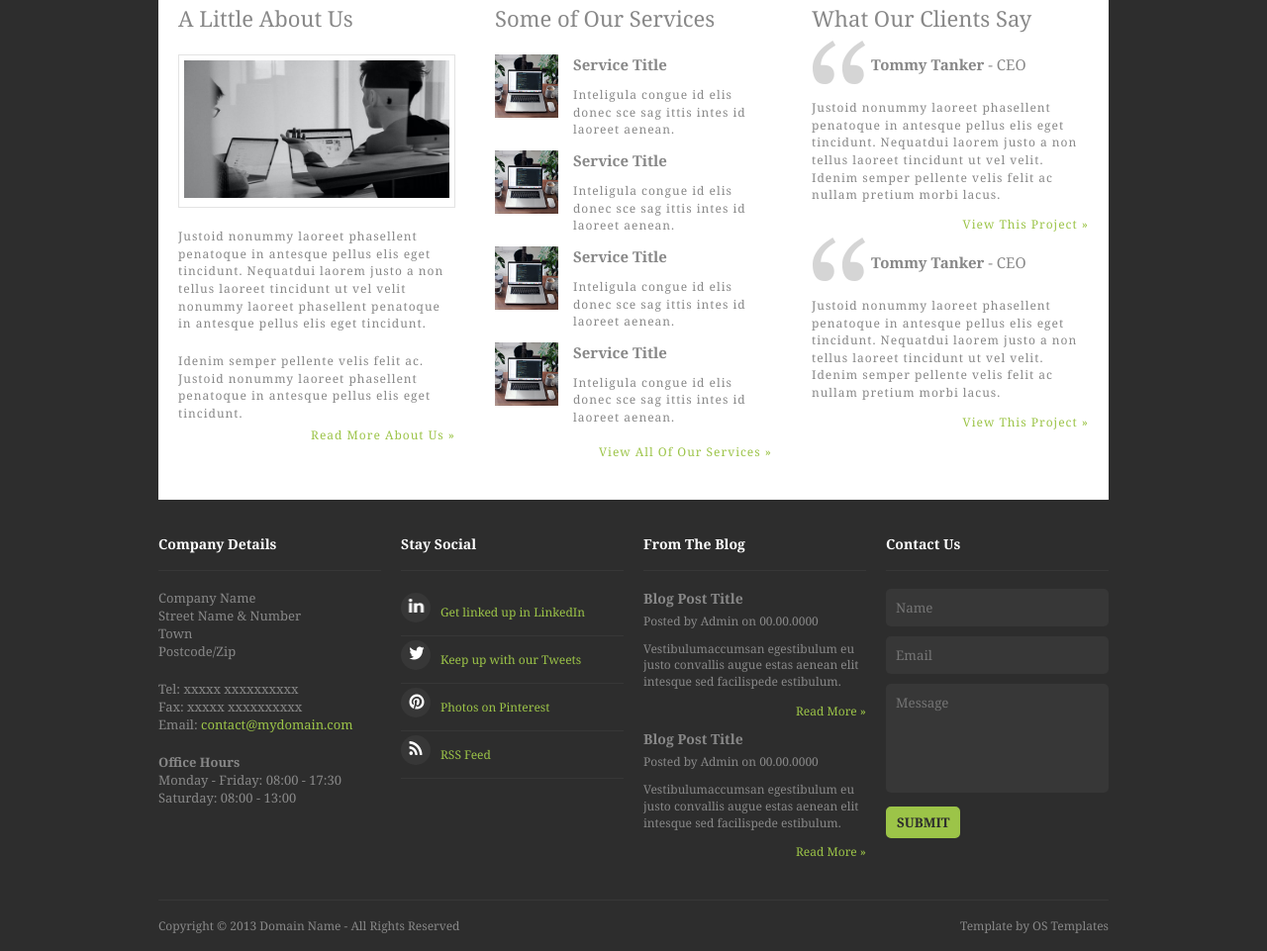
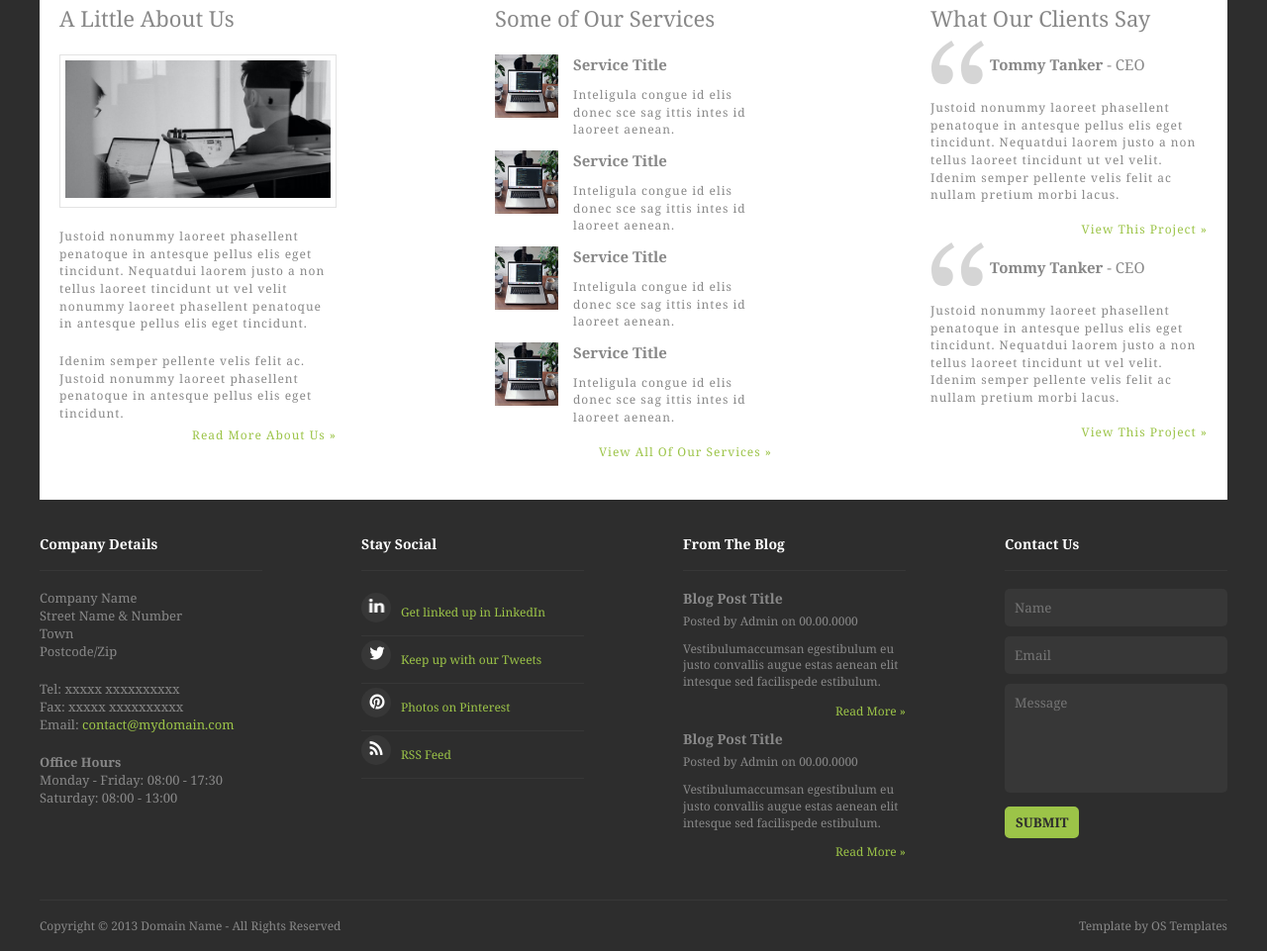
Before and after one commit to VladyslavPolushyn/altex-soft-task, a plain HTML site: page UI/index.html in a window 1280 px wide. Shown: the part 705-1666 px from the top of the page at 99% size. Drawn offline with Linux system fonts and the light colour scheme.

Commit message:
Some fixing according to design

```diff
--- a/UI/assets/sass/main.sass
+++ b/UI/assets/sass/main.sass
@@ -19,12 +19,10 @@ ul
 
 .wrapper
 	background-color: #fff
-	max-width: 960px
 	margin: 0 auto
 
 .container
 	box-sizing: border-box
-	max-width: 960px
 	margin: 0 auto
 
 .container:not(.footer__container)
@@ -111,6 +109,9 @@ ul
 			color: #fff
 			background-color: $accentColor
 
+		&:active
+			transform: scale(.97)
+
 	hr
 		margin: 0
 		flex-basis: 100%
@@ -128,7 +129,7 @@ ul
 		line-height: 1.4
 		font-style: italic
 		margin: 0
-		padding: 0 100px
+		padding: 0 200px
 		text-align: center
 
 .slider
@@ -223,6 +224,9 @@ ul
 				cursor: pointer
 				background-color: #fff
 
+			&:active
+				box-shadow: 0px 0px 5px 5px $darkColor
+
 		.next
 			transform: rotate(180deg)
 
@@ -243,11 +247,45 @@ ul
 				cursor: pointer
 				background-color: #fff
 
+			&:active
+				transform: scale(.9)
+
 			&_active
 				background-color: #fff
 
 .content
 	padding-bottom: 40px
+
+	a
+		margin-top: 5px
+		margin-left: auto
+		display: inline-block
+		text-align: right
+		letter-spacing: 1px
+		position: relative
+		transition: .2s
+
+		&:after
+			content: ''
+			position: absolute
+			bottom: -5px
+			left: 0
+			width: 100%
+			height: 2px
+			background-color: $accentColor
+			transform: scaleX(0)
+			transform-origin: bottom left
+			transition: .2s
+
+		&:hover
+
+			&:after
+				transform: scaleX(1)
+
+		&:active
+
+			&:after
+				transform: scaleX(.2)
 
 	hr
 		margin: 0
@@ -290,11 +328,8 @@ ul
 						letter-spacing: 1px
 						line-height: 1.47
 
-			a
-				margin-top: 5px
-				display: block
-				text-align: right
-				letter-spacing: 1px
+				&__link
+					text-align: right
 
 	.service
 		display: flex
@@ -316,6 +351,9 @@ ul
 			p
 				letter-spacing: 1px
 				line-height: 1.47
+
+	.services__link
+		text-align: right
 
 	.testimonials
 
@@ -345,8 +383,39 @@ ul
 				letter-spacing: 1px
 				line-height: 1.47
 
+		&__link
+			text-align: right
+
 .footer
 	padding-top: 35px
+
+	a
+		margin-left: auto
+		display: inline-block
+		position: relative
+		transition: .2s
+
+		&:after
+			content: ''
+			position: absolute
+			bottom: -5px
+			left: 0
+			width: 100%
+			height: 2px
+			background-color: $accentColor
+			transform: scaleX(0)
+			transform-origin: bottom left
+			transition: .2s
+
+		&:hover
+
+			&:after
+				transform: scaleX(1)
+
+		&:active
+
+			&:after
+				transform: scaleX(.2)
 
 	&__blocks
 		display: flex
@@ -439,16 +508,16 @@ ul
 				margin: 0
 				margin-bottom: 5px
 
-			a
-				display: block
-				text-align: right
-
 			p
 				line-height: 1.4
+
+		&__link
+			text-align: right
 
 	.contacts
 
 		input, textarea
+			color: $textColor
 			font-family: Georgia, serif
 			width: 225px
 			box-sizing: border-box
@@ -480,6 +549,9 @@ ul
 				cursor: pointer
 				background-color: #fff
 
+			&:active
+				transform: scale(.97)
+
 
 	&__copyrights
 		margin-top: 30px
--- a/UI/index.html
+++ b/UI/index.html
@@ -133,6 +133,7 @@
 					<div class="content__block about">
 						<div class="about__title">
 							<h2>A Little About Us</h2>
+						</div>
 						<div class="about__img">
 							<img src="assets/img/about.jpg" alt="About">
 						</div>
@@ -144,12 +145,15 @@
 								Idenim semper pellente velis felit ac. Justoid nonummy laoreet phasellent penatoque in antesque pellus elis eget tincidunt.
 							</p>
 						</div>
+						<div class="about__link">
 							<a href="#">Read More About Us »</a>
 						</div>
+
 					</div>
 					<div class="content__block services">
 						<div class="services__title">
 							<h2>Some of Our Services</h2>
+						</div>
 						<div class="services__list">
 
 							<div class="service">
@@ -217,19 +221,22 @@
 							</div>
 
 						</div>
+						<div class="services__link">
 							<a href="#">View All Of Our Services »</a>
 						</div>
 					</div>
 					<div class="content__block testimonials">
 						<div class="testimonials__title">
 							<h2>What Our Clients Say</h2>
-
+						</div>
 						<div class="testimonials__item">
 							<h4>Tommy Tanker <span>- CEO</span></h4>
 							<p>
 								Justoid nonummy laoreet phasellent penatoque in antesque pellus elis eget tincidunt. Nequatdui laorem justo a non tellus laoreet tincidunt ut vel velit. Idenim semper pellente velis felit ac nullam pretium morbi lacus.
 							</p>
+							<div class="testimonials__link">
 								<a href="#">View This Project »</a>
+							</div>
 						</div>
 
 						<div class="testimonials__item">
@@ -237,10 +244,11 @@
 							<p>
 								Justoid nonummy laoreet phasellent penatoque in antesque pellus elis eget tincidunt. Nequatdui laorem justo a non tellus laoreet tincidunt ut vel velit. Idenim semper pellente velis felit ac nullam pretium morbi lacus.
 							</p>
+							<div class="testimonials__link">
 								<a href="#">View This Project »</a>
 							</div>
+						</div>
 
-						</div>
 					</div>
 				</div>
 			</div>
@@ -317,7 +325,9 @@
 						<p>
 							Vestibulumaccumsan egestibulum eu justo convallis augue estas aenean elit intesque sed facilispede estibulum.
 						</p>
+						<div class="blog__link">
 							<a href="#">Read More »</a>
+						</div>
 					</div>
 
 					<div class="blog__item">
@@ -326,7 +336,9 @@
 						<p>
 							Vestibulumaccumsan egestibulum eu justo convallis augue estas aenean elit intesque sed facilispede estibulum.
 						</p>
+						<div class="blog__link">
 							<a href="#">Read More »</a>
+						</div>
 					</div>
 
 				</div>
```
Also changed, not shown: UI/assets/css/main.css, 1 other file. Lines whose indentation alone changed are shown as unchanged.
